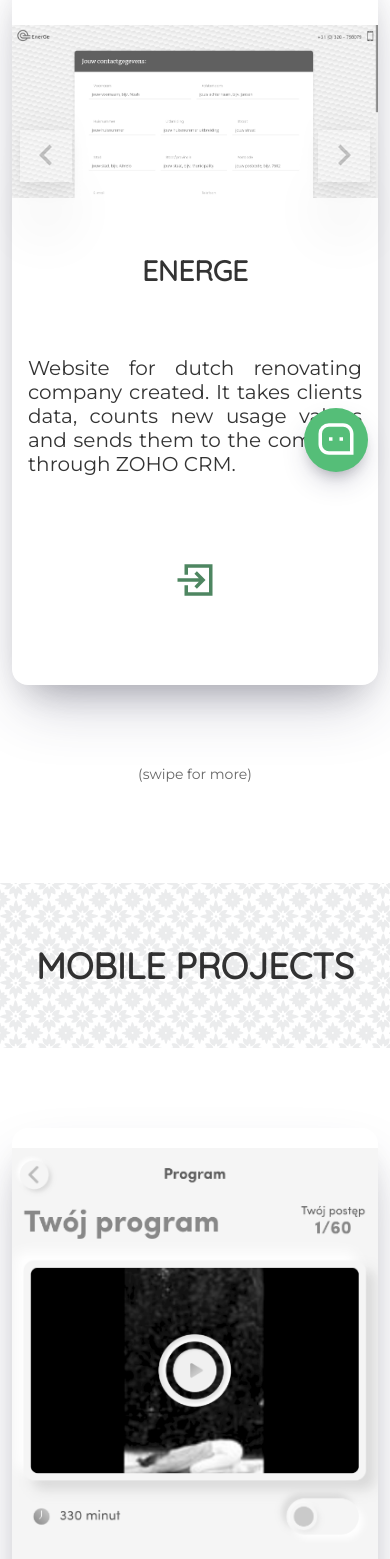
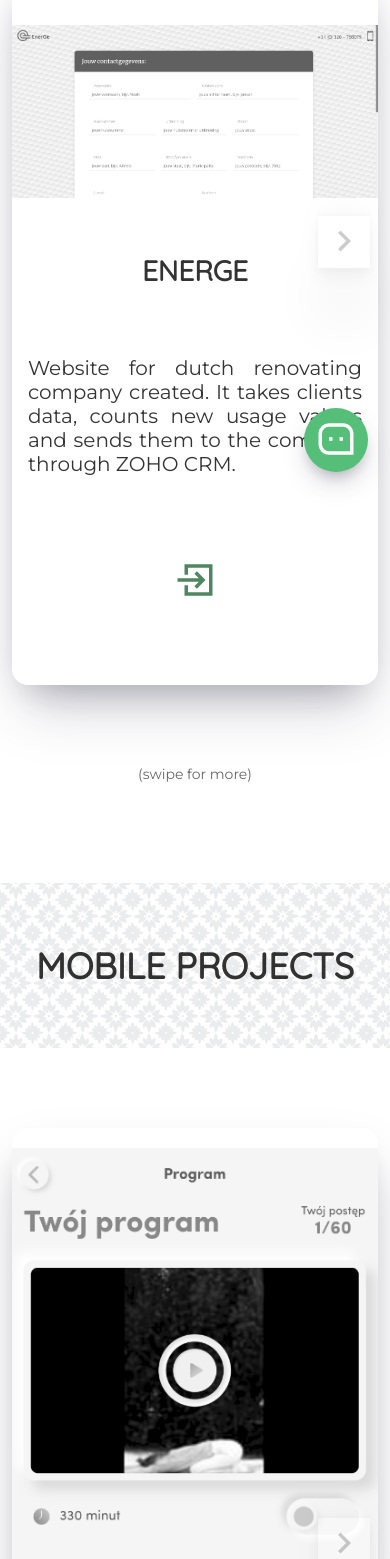
Before and after one commit to wojciechkubiak/www, a Next.js app: page /projects in a window 390 px wide. Shown: the part 360-1919 px from the top of the page. Built offline with nearby package versions, Linux system fonts and the light colour scheme.

Commit message:
Navigation improvements

```diff
--- a/containers/projects-container.jsx
+++ b/containers/projects-container.jsx
@@ -6,15 +6,18 @@
 
 const ProjectsContainer = (props) => {
   const [swipe, setSwipe] = useState({});
+  const [showPrev, setShowPrev] = useState(false);
+  const [showNext, setShowNext] = useState(true);
+
+  const width = useWidth();
   const showNavigation =
     (props.isMobile && Object.keys(props.values).length > 3) ||
-    (!props.isMobile && Object.keys(props.values).length > 2);
-
-  const width = useWidth();
+    (!props.isMobile && Object.keys(props.values).length > 2) ||
+    width <= 1422;
 
   return (
     <div className="skills__cards__container">
-      {showNavigation && (
+      {showNavigation && showPrev && (
         <NavigationButton isBack={true} onClick={() => swipe.slidePrev()} />
       )}
       <Swiper
@@ -22,6 +25,17 @@
         slidesPerView={width > 1422 ? (props.isMobile ? 3 : 2) : 1}
         loop={false}
         onInit={(handler) => setSwipe(handler)}
+        onActiveIndexChange={(slider) => {
+          const l = Object.keys(props.values).length;
+          setShowPrev(slider.activeIndex !== 0);
+          if (width <= 1422) {
+            setShowNext(slider.activeIndex + 1 !== l);
+          } else {
+            if (!props.isMobile) {
+              setShowNext(slider.activeIndex + 2 !== l);
+            }
+          }
+        }}
       >
         {props.values &&
           Object.entries(props.values).map(([key, value]) => {
@@ -38,7 +52,7 @@
             );
           })}
       </Swiper>
-      {showNavigation && (
+      {showNavigation && showNext && (
         <NavigationButton isBack={false} onClick={() => swipe.slideNext()} />
       )}
       <p className="swipe__info">(swipe for more)</p>
--- a/styles.css
+++ b/styles.css
@@ -1250,7 +1250,7 @@
   .navigation__back,
   .navigation__forward {
     opacity: 0.2;
-    top: 30%;
+    top: 40%;
     transform: translateY(-100%);
   }
 
```
